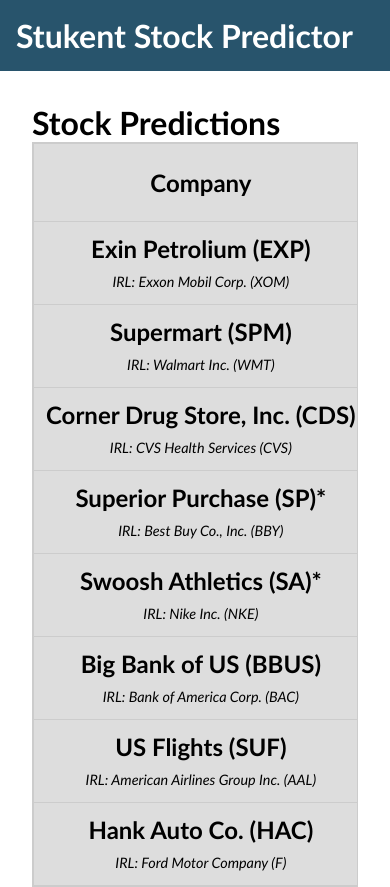
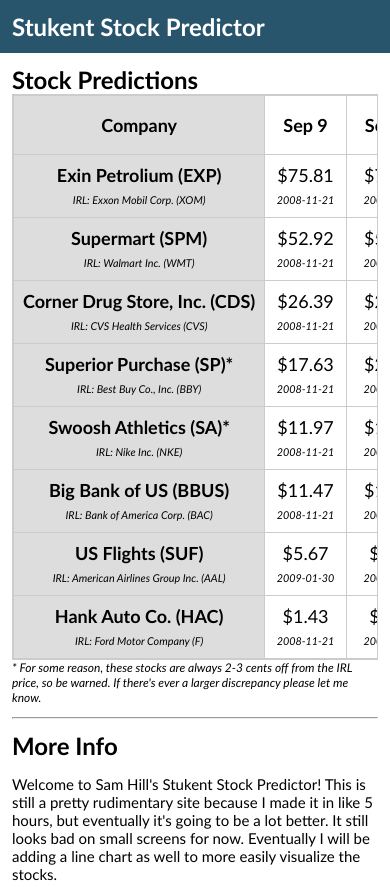
Before and after one commit to SoshJam/stukent-stock-predictor, a React (Create React App) app: page / in a window 390 px wide. Shown: the top 887 px of the page. Built offline with nearby package versions, Linux system fonts and the light colour scheme.

Commit message:
Added styling for smaller screens

```diff
--- a/src/App.css
+++ b/src/App.css
@@ -44,12 +44,6 @@
   border-collapse: collapse;
 }
 
-@media (max-width: 1600px) {
-  .stocktable {
-    display: block;
-  }
-}
-
 .stocktable th, .stocktable td {
   text-align: center;
   border: 1px solid #cccccc;
@@ -91,3 +85,21 @@
   background-color: #28546C;
   color: white;
 }
+
+@media (max-width: 1600px) {
+  .stocktable {
+    display: block;
+  }
+}
+
+@media (max-width: 800px) {
+  header, footer {
+    font-size: 0.75em;
+  }
+
+  main {
+    padding: 1em;
+    font-size: 0.75em;
+  }
+
+}
```
Also changed, not shown: 1 other file (tests, documents, lock files or other folders).
